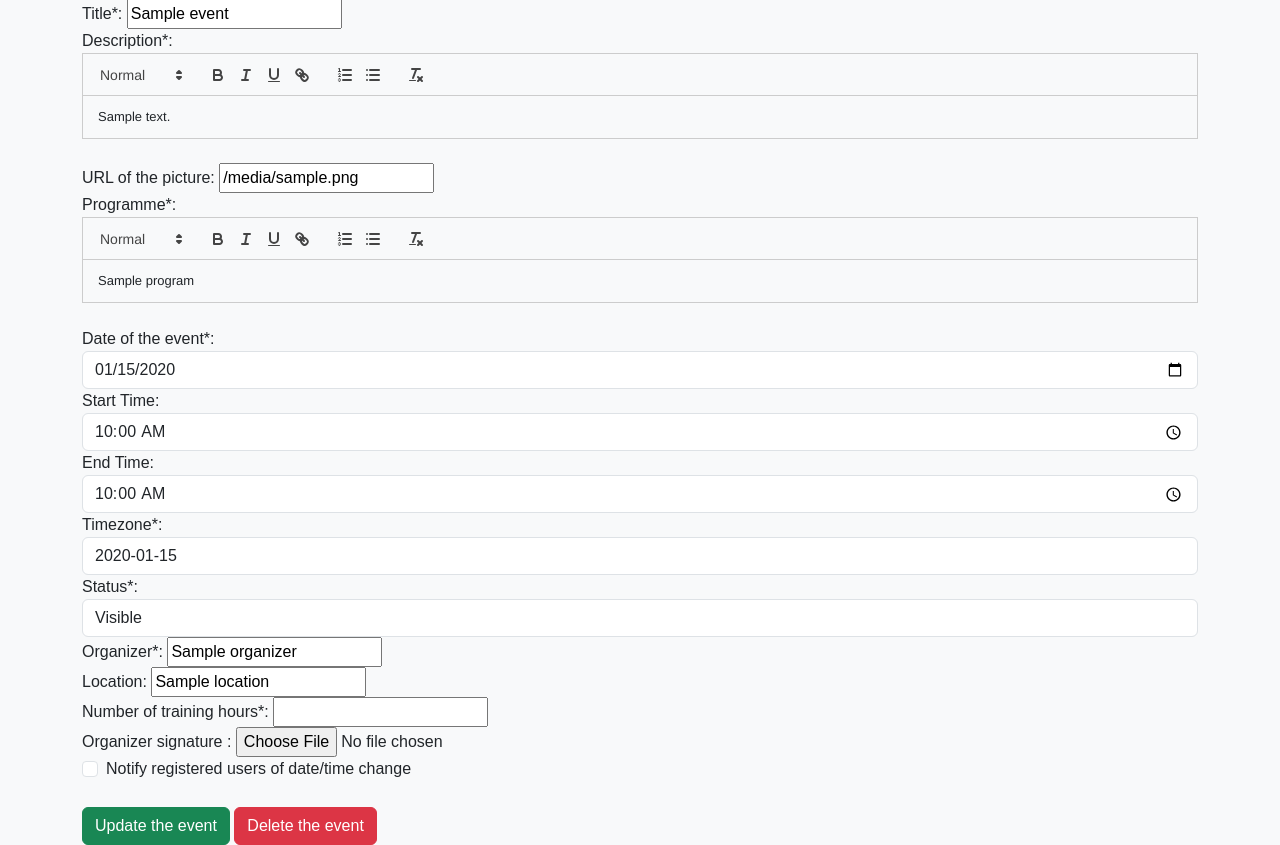
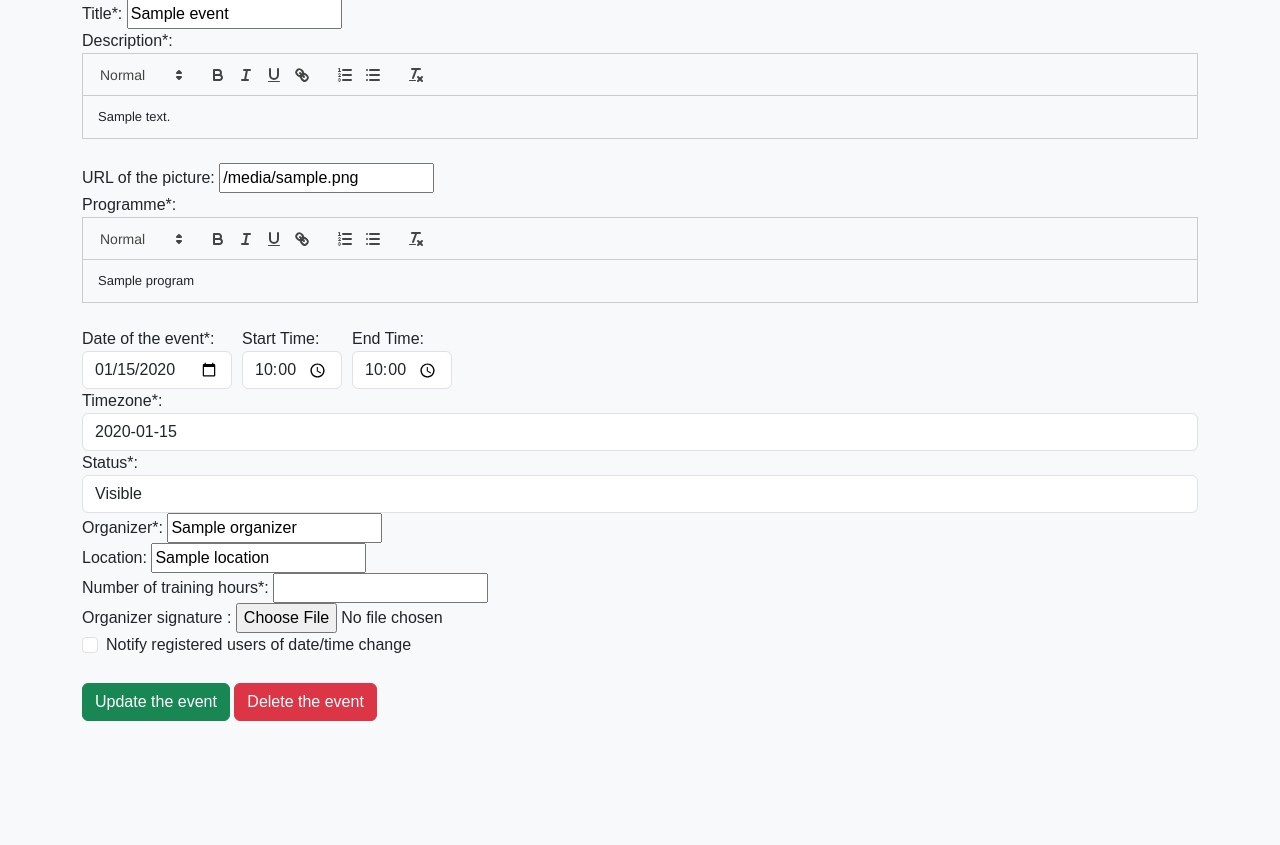
Before and after one commit to BENETNATH/meeting_manager, a Python web app: template templates/edit_event.html in a window 1280 px wide. Shown: the part 137-982 px from the top of the page. After the commit the page ends 858 px from the top, so only its background shows below. Run offline with Jinja, Linux system fonts and the light colour scheme; the template is opened without the code that fills it: most values are stand-ins (such as "Sample title", 1, 10 or a date in 2020); some libraries are stand-ins or nearby versions.

Commit message:
Reorganize the event creation / edition on date and time

```diff
--- a/static/styles.css
+++ b/static/styles.css
@@ -25,3 +25,15 @@ body {
 .btn:hover {
     background-color: #0056b3;
 }
+
+.d-flex > div {
+    margin-right: 10px; /* Adjust as needed */
+}
+
+.date-input {
+    width: 150px; /* Adjust as needed */
+}
+
+.time-input {
+    width: 100px; /* Adjust as needed */
+}
--- a/templates/edit_event.html
+++ b/templates/edit_event.html
@@ -17,17 +17,19 @@
     <div id="program">{{ event.program | safe }}</div>
     <input type="hidden" id="hiddenProgram" name="program" value="{{ event.program | safe }}" required><br>
 
-    <div class="form-group">
-        <label for="date">{{ _('Date of the event') }}*:</label>
-        <input type="date" id="date" name="date" class="form-control" value="{{ event.date.strftime('%Y-%m-%d') }}" required>
-    </div>
-    <div class="form-group">
-        <label for="start_time">{{ _('Start Time') }}:</label>
-        <input type="time" id="start_time" name="start_time" class="form-control" value="{{ event.start_time.strftime('%H:%M') if event.start_time else '' }}">
-    </div>
-    <div class="form-group">
-        <label for="end_time">{{ _('End Time') }}:</label>
-        <input type="time" id="end_time" name="end_time" class="form-control" value="{{ event.end_time.strftime('%H:%M') if event.end_time else '' }}">
+    <div class="form-group d-flex">
+        <div>
+            <label for="date">{{ _('Date of the event') }}*:</label>
+            <input type="date" id="date" name="date" class="form-control date-input" value="{{ event.date.strftime('%Y-%m-%d') }}" required>
+        </div>
+        <div>
+            <label for="start_time">{{ _('Start Time') }}:</label>
+            <input type="time" id="start_time" name="start_time" class="form-control time-input" value="{{ event.start_time.strftime('%H:%M') if event.start_time else '' }}">
+        </div>
+        <div>
+            <label for="end_time">{{ _('End Time') }}:</label>
+            <input type="time" id="end_time" name="end_time" class="form-control time-input" value="{{ event.end_time.strftime('%H:%M') if event.end_time else '' }}">
+        </div>
     </div>
     <div class="form-group">
         <label for="timezone">{{ _('Timezone') }}*:</label>
```
Also changed, not shown: templates/create_event.html (+13 -11 lines).
